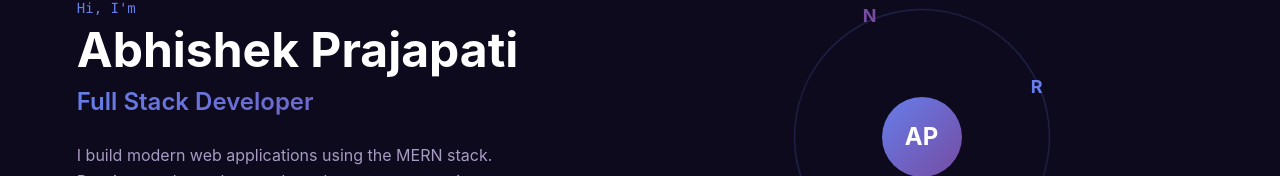
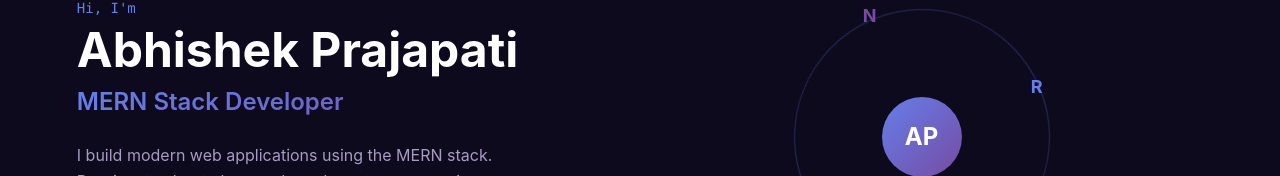
Before and after one commit to abhishekprajapativns/-abhishek-portfolio, a React (Vite) app: page / in a window 1280 px wide. Shown: the part 295-471 px from the top of the page. Built offline with nearby package versions, Linux system fonts and the light colour scheme.

Commit message:
feat: add Hero component

```diff
--- a/src/components/Hero.jsx
+++ b/src/components/Hero.jsx
@@ -18,7 +18,7 @@
             WebkitTextFillColor: "transparent",
           }}
         >
-          Full Stack Developer
+          MERN Stack Developer
         </h2>
 
         <p className="text-[#a89bc2] text-base max-w-md mb-8 leading-relaxed">
```
